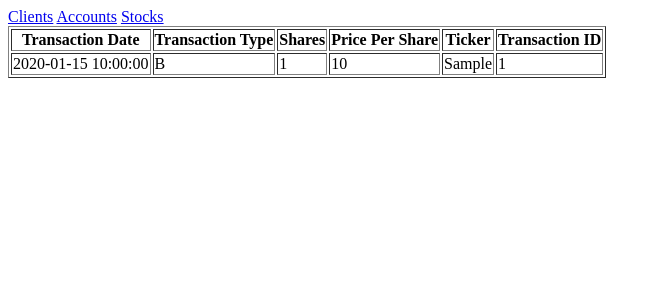
After one commit to psadeghian/Stock-Trading-Ledger, a PHP site: page /accttransactions.php?account_number=1 in a window 1280 px wide. The commit adds this page. Shown: the top 300 px of the page, without its empty margins (0-661 px from the left). Run offline with PHP 8.4, Linux system fonts and the light colour scheme; tables that the repository leaves empty hold one stand-in row (values such as "Sample post").

Commit message:
Added a page for account balances and another page for account transactions.

```diff
--- a/acctlist.php
+++ b/acctlist.php
@@ -16,6 +16,8 @@ while($account = $result->fetch_assoc())
    echo "<tr><td>" . $account["account_number"] . "</td><td>" . $account["date_created"] .
       "</td><td>" .$account["primary_client_id"] .
       "</td><td><a href='acctdelete.php?account_number=" . $account["account_number"] . "'>Del</a> " .
+      "<a href='accttransactions.php?account_number=" . $account["account_number"] . "'>Transactions</a> " .
+      "<a href='acctbalances.php?account_number=" . $account["account_number"] . "'>Balances</a> " .
       "</td></tr>";
 echo "</table>";
 
--- /dev/null
+++ b/accttransactions.php
@@ -0,0 +1,29 @@
+<?php
+require 'menu.php';
+
+require 'dbconnect.php';
+
+$sql = "SELECT transaction_date, transaction_type, shares, price_per_share, ticker, transaction_id FROM equity_transactions WHERE account_number = " . $_REQUEST["account_number"];
+if (!$result = $mysqli->query($sql)) {
+    echo "Error: Query error, here is why: </br>";
+    echo "Errno: " . $mysqli->errno . "</br>";
+    echo "Error: " . $mysqli->error . "</br>";
+    exit;
+}
+echo "<table border=1><th>Transaction Date</th>
+<th>Transaction Type</th>
+<th>Shares</th>
+<th>Price Per Share</th>
+<th>Ticker</th>
+<th>Transaction ID</th>";
+while($row = $result->fetch_assoc())
+   echo "<tr><td>" . $row["transaction_date"] . "</td><td>"
+   . $row["transaction_type"] ."</td><td>"
+   . $row["shares"] ."</td><td>"
+   . $row["price_per_share"] ."</td><td>"
+   . $row["ticker"] ."</td><td>"
+   .$row["transaction_id"] .
+      "</td></tr>";
+echo "</table>";
+
+?>
```
Also changed, not shown: acctbalances.php (added, +21 -0 lines).
